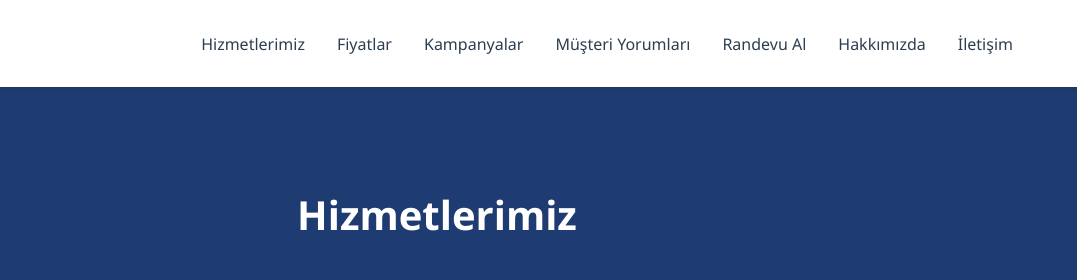
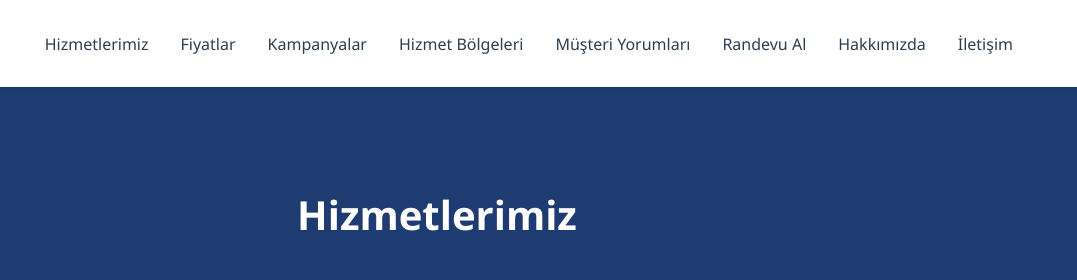
Before and after one commit to mertugr/mertugr.github.io, a plain HTML site: page hizmetler.html in a window 1280 px wide. Shown: the top 280 px of the page, 203-1280 px from the left. Drawn offline with Linux system fonts and the light colour scheme.

Commit message:
Update hizmetler.html

```diff
--- a/hizmetler.html
+++ b/hizmetler.html
@@ -24,6 +24,7 @@
                 <li><a href="hizmetler.html">Hizmetlerimiz</a></li>
                 <li><a href="fiyatlar.html">Fiyatlar</a></li>
                 <li><a href="kampanyalar.html">Kampanyalar</a></li>
+                <li><a href="hizmet-bolgeleri.html">Hizmet Bölgeleri</a></li>
                 <li><a href="yorumlar.html">Müşteri Yorumları</a></li>
                 <li><a href="randevu.html">Randevu Al</a></li>
                 <li><a href="hakkimizda.html">Hakkımızda</a></li>
```
